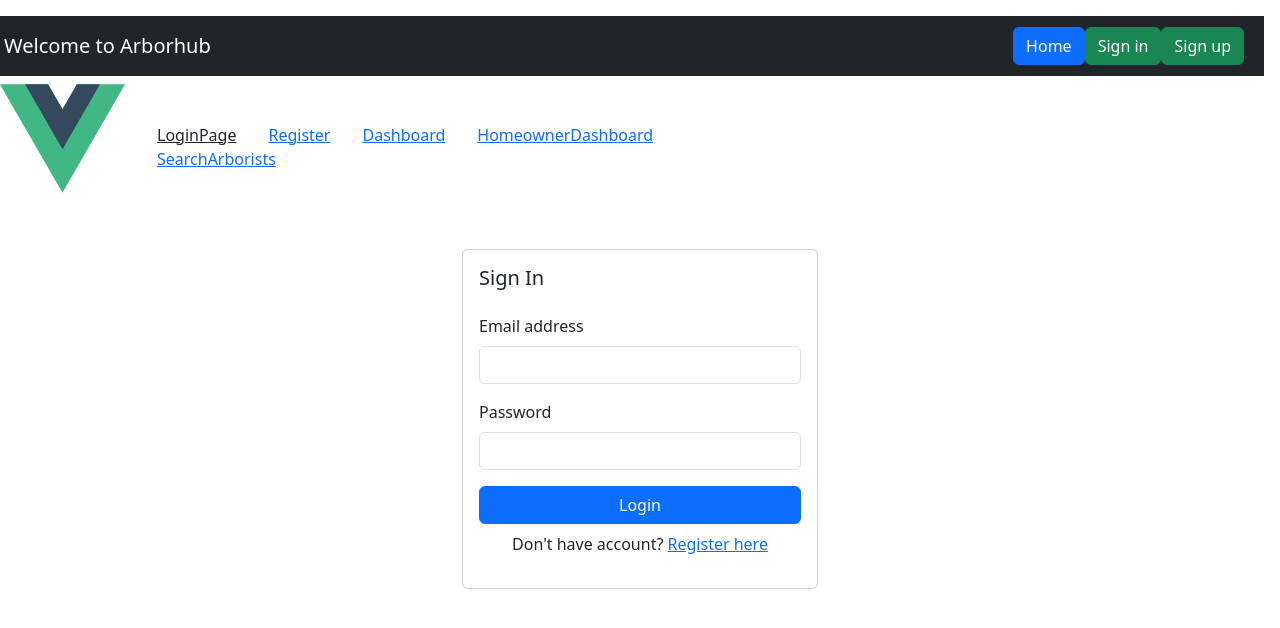
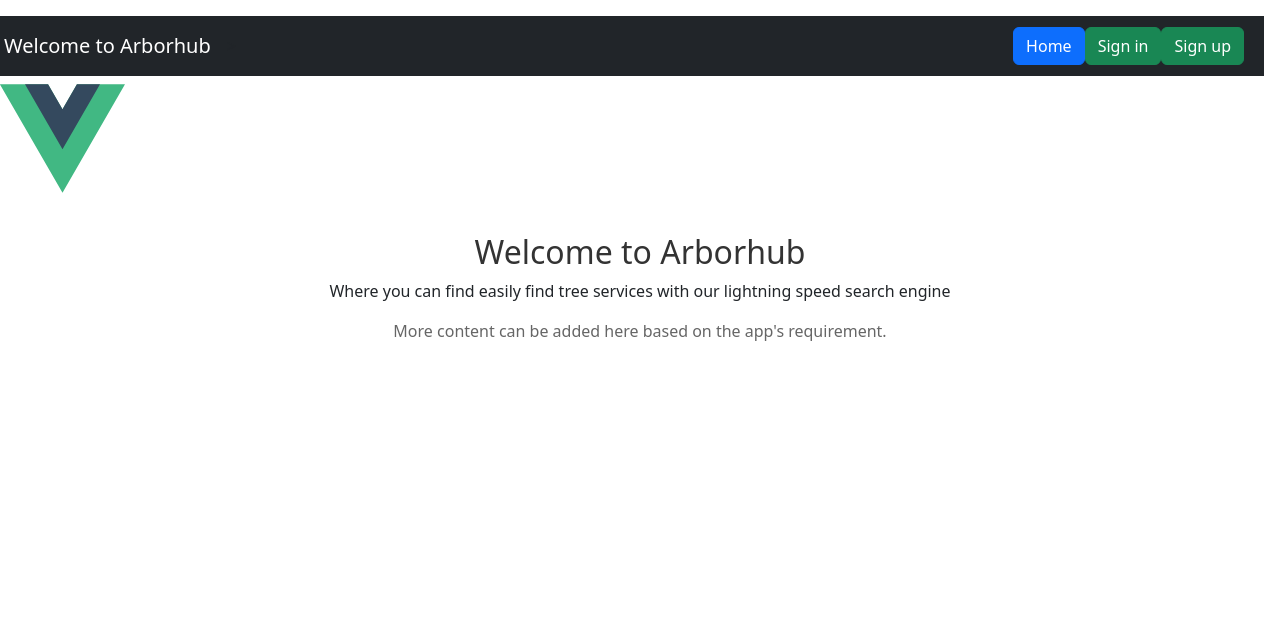
Before and after one commit to remoteconn-7891/FrontendArborfindr, a Vue app: page / in a window 1280 px wide. Before the commit this address led to /login. Shown: the top 628 px of the page. Built offline with nearby package versions, Linux system fonts and the light colour scheme; no server answers.

Commit message:
Commit with Navbar updated

```diff
--- a/src/App.vue
+++ b/src/App.vue
@@ -10,15 +10,7 @@
         height="125"
       />
 
-      <div class="wrapper">
-        <nav>
-          <RouterLink to="/login">LoginPage</RouterLink>
-          <RouterLink to="/register">Register</RouterLink>
-          <RouterLink to="/dashboard">Dashboard</RouterLink>
-          <RouterLink to="/homeownerdashboard">HomeownerDashboard</RouterLink>
-          <RouterLink to="/search">SearchArborists</RouterLink>
-        </nav>
-      </div>
+
     </header>
 
     <RouterView />
--- a/src/router/index.ts
+++ b/src/router/index.ts
@@ -1,4 +1,5 @@
 import { createRouter, createWebHistory } from 'vue-router'
+import Home from '../components/pages/Home.vue';
 import LoginPage from '../components/pages/LoginPage.vue';
 import DashboardPage from '../components/pages/DashboardPage.vue';
 import RegisterPage from '../components/pages/RegisterPage.vue';
@@ -8,7 +9,7 @@ import SearchArborists from '../components/pages/SearchArborists.vue';
 
 
 const routes = [
-  { path: '/', redirect: '/login' }, // Redirect `/` to `/login`
+  { path: '/', component: Home }, // Redirect `/` to `/login`
   { path: '/login', component: LoginPage },
   { path: '/register', component: RegisterPage },
   { path: '/dashboard', component: DashboardPage },
```
